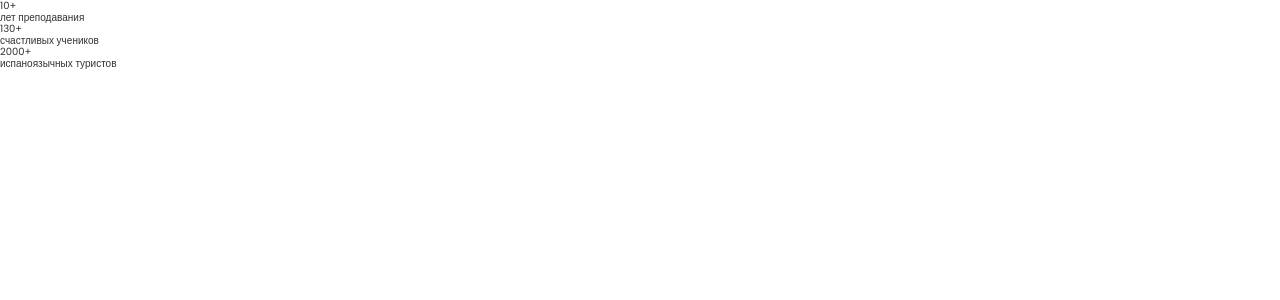
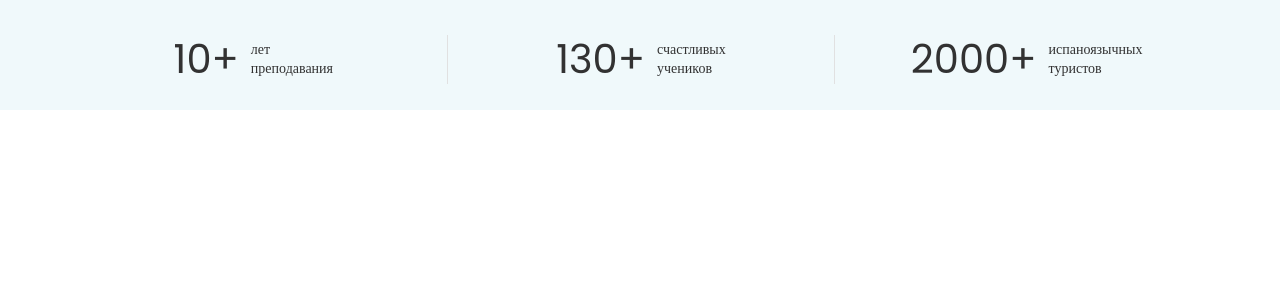
Before and after one commit to elrouss/spanish-with-anna, a Next.js app in the folder frontend/: page / in a window 1280 px wide. Shown: the top 300 px of the page. Built offline with nearby package versions, Linux system fonts and the light colour scheme.

Commit message:
feat: add facts styles

```diff
--- a/frontend/src/components/Facts/Facts.module.scss
+++ b/frontend/src/components/Facts/Facts.module.scss
@@ -1 +1,58 @@
 @import '../../styles/index.scss';
+
+.facts {
+  padding-top: 35px;
+  padding-bottom: 26px;
+
+  background-color: $color-main-2;
+}
+
+.list {
+  display: grid;
+  grid-template-columns: repeat(3, 1fr);
+  max-width: 1160px;
+  padding: 0;
+  margin: 0 auto;
+
+  list-style: none;
+
+  :nth-of-type(3n + 2) {
+    border-left: 1px solid $color-complementary-2;
+    border-right: 1px solid $color-complementary-2;
+  }
+}
+
+.listItem {
+  display: flex;
+  justify-content: center;
+  gap: 12px;
+  width: 100%;
+
+  :nth-of-type(3n + 2) {
+    border: none;
+  }
+}
+
+.counter {
+  display: flex;
+  align-items: center;
+  margin: 0;
+
+  @include renderFont(
+    'Poppins',
+    400,
+    $font-size-heading-accent,
+    $font-line-height-heading-accent-s,
+    $color-main-text-1
+  );
+}
+
+.description {
+  display: flex;
+  align-items: center;
+  margin: 0;
+
+  inline-size: min-content;
+
+  @include renderFont();
+}
```
